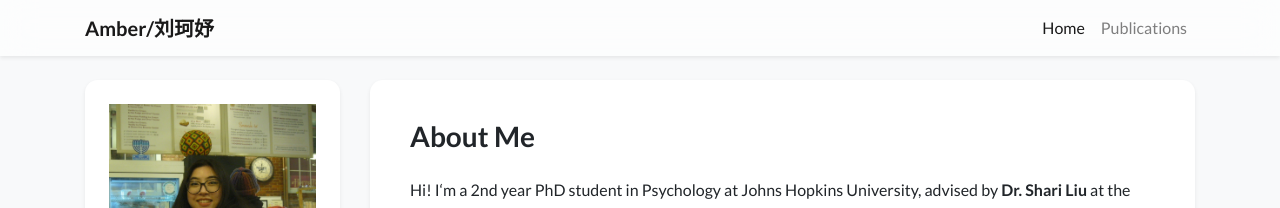
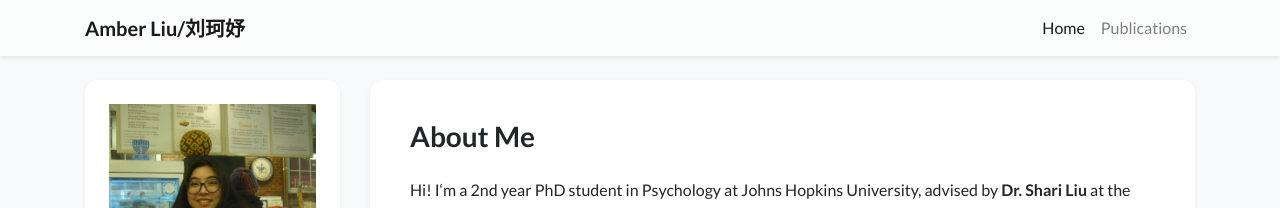
Before and after one commit to liu-keyu/liu-keyu.github.io, a Jekyll site: the page built from index.html, in a window 1280 px wide. Shown: the top 208 px of the page. Built offline with Jekyll 4.4.1, drawn with Linux system fonts in a browser that asks for light colours; nearby versions of some CDN libraries; a style sheet for code colours, icons or effects is not loaded.

Commit message:
Update profile.yml

```diff
--- a/_data/profile.yml
+++ b/_data/profile.yml
@@ -1,6 +1,6 @@
 primary_name: "Keyu Amber Liu"
 secondary_name: ""
-navbar_name: "Amber/刘珂妤"
+navbar_name: "Amber Liu/刘珂妤"
 
 email: "kliu95@jhu.edu"
 
```
